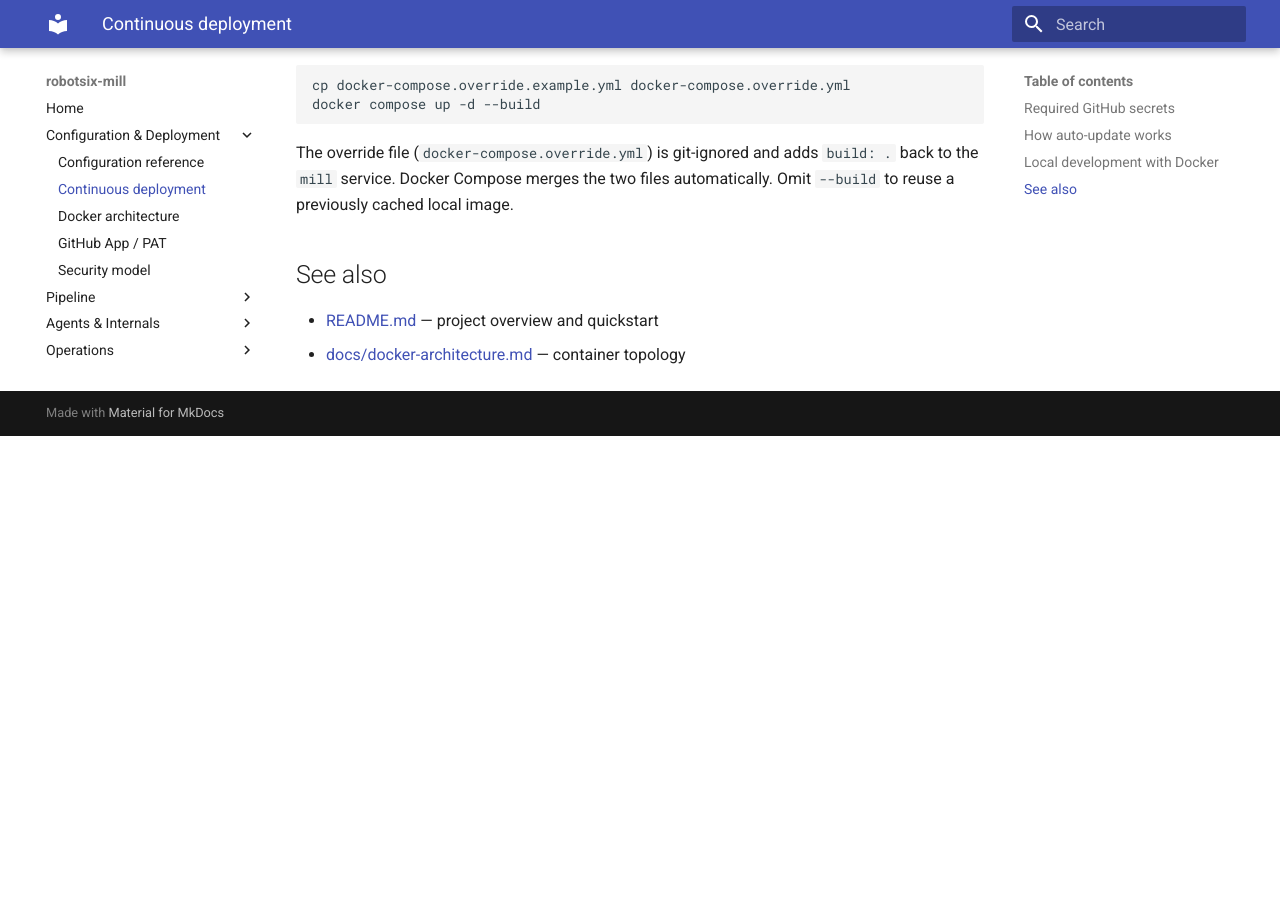
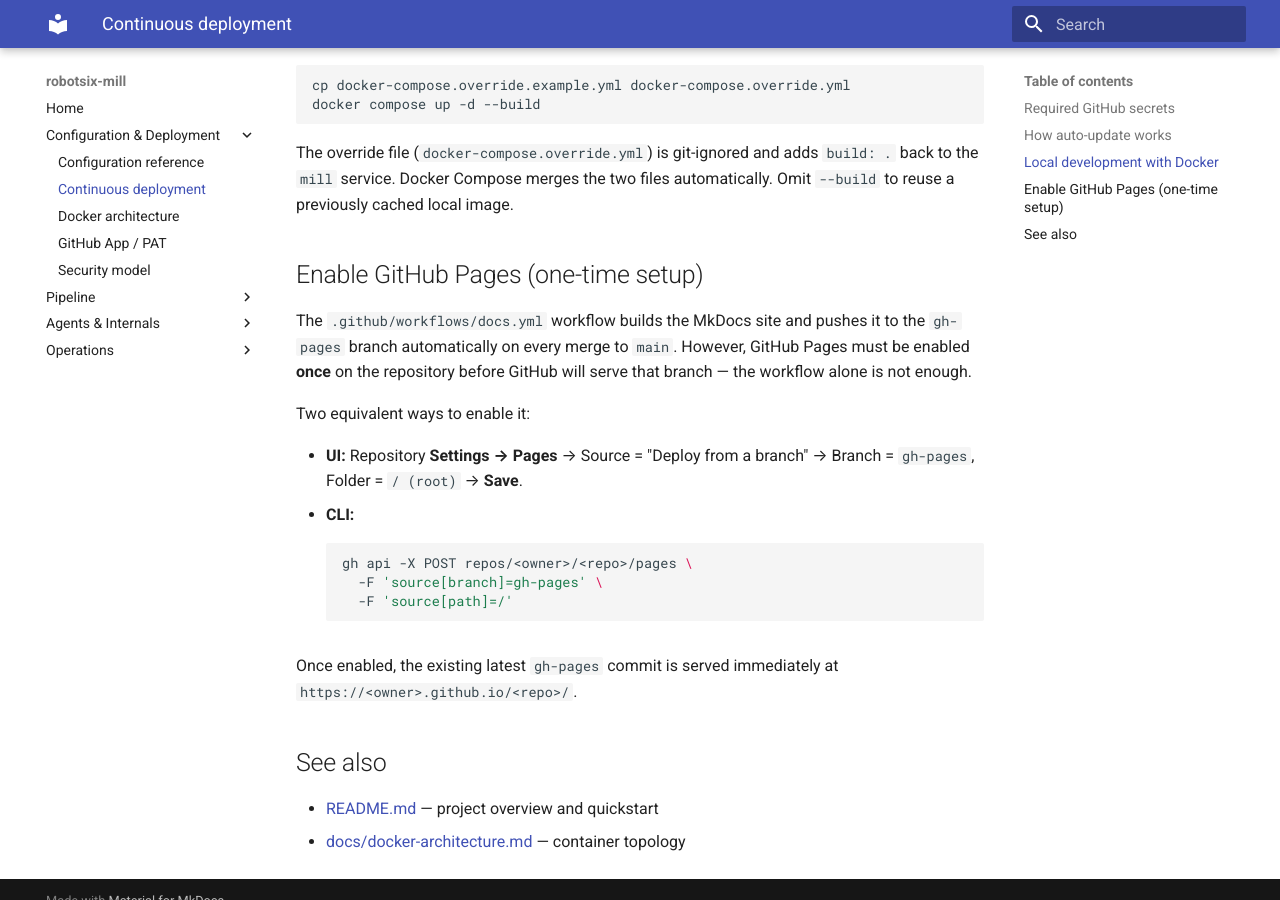
Before and after one commit to damien-robotsix/robotsix-mill, an MkDocs documentation site: the page built from docs/deployment.md, in a window 1280 px wide and 900 px high, scrolled down 905 px. Built offline with MkDocs 1.6.1 and Material for MkDocs 9.7.7, drawn with Linux system fonts in a browser that asks for light colours; before the commit the page ends 1341 px from its top, so only the background shows below that.

Commit message:
mill: Setup docs: document the one-time 'enable GitHub Pages' repo setting (20260522T224940Z-setup-docs-document-the-one-time-enable--a19e)

````diff
--- a/docs/deployment.md
+++ b/docs/deployment.md
@@ -44,6 +44,29 @@
 two files automatically. Omit `--build` to reuse a previously cached
 local image.
 
+## Enable GitHub Pages (one-time setup)
+
+The `.github/workflows/docs.yml` workflow builds the MkDocs site and
+pushes it to the `gh-pages` branch automatically on every merge to
+`main`. However, GitHub Pages must be enabled **once** on the
+repository before GitHub will serve that branch — the workflow alone
+is not enough.
+
+Two equivalent ways to enable it:
+
+- **UI:** Repository **Settings → Pages** → Source =
+  "Deploy from a branch" → Branch = `gh-pages`, Folder = `/ (root)`
+  → **Save**.
+- **CLI:**
+  ```sh
+  gh api -X POST repos/<owner>/<repo>/pages \
+    -F 'source[branch]=gh-pages' \
+    -F 'source[path]=/'
+  ```
+
+Once enabled, the existing latest `gh-pages` commit is served
+immediately at `https://<owner>.github.io/<repo>/`.
+
 ## See also
 
 - [README.md](../README.md) — project overview and quickstart
````
Also changed, not shown: README.md (+1 -1 lines).
